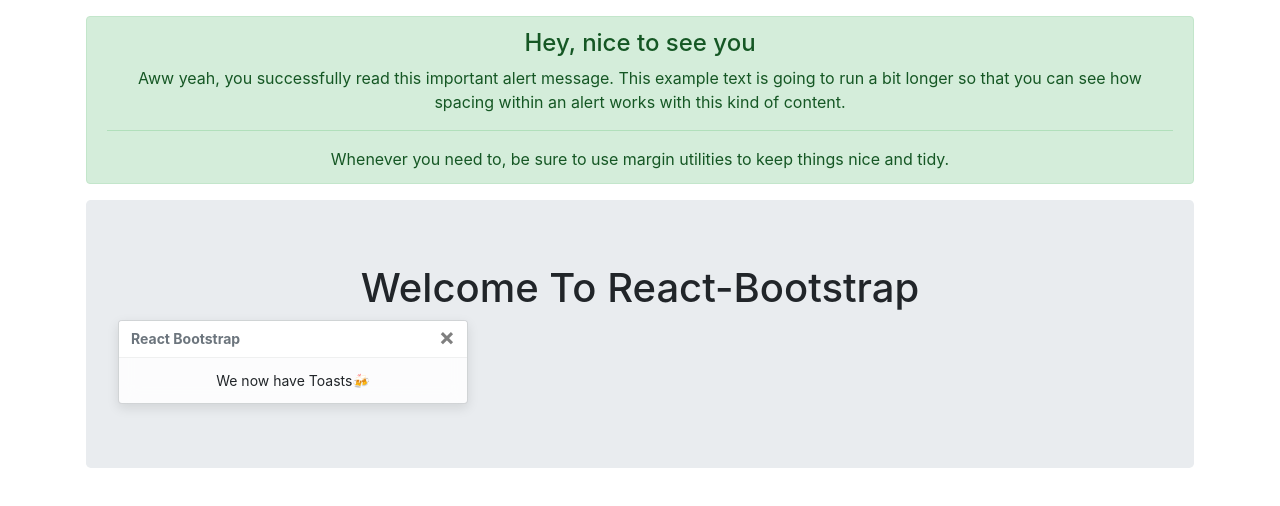
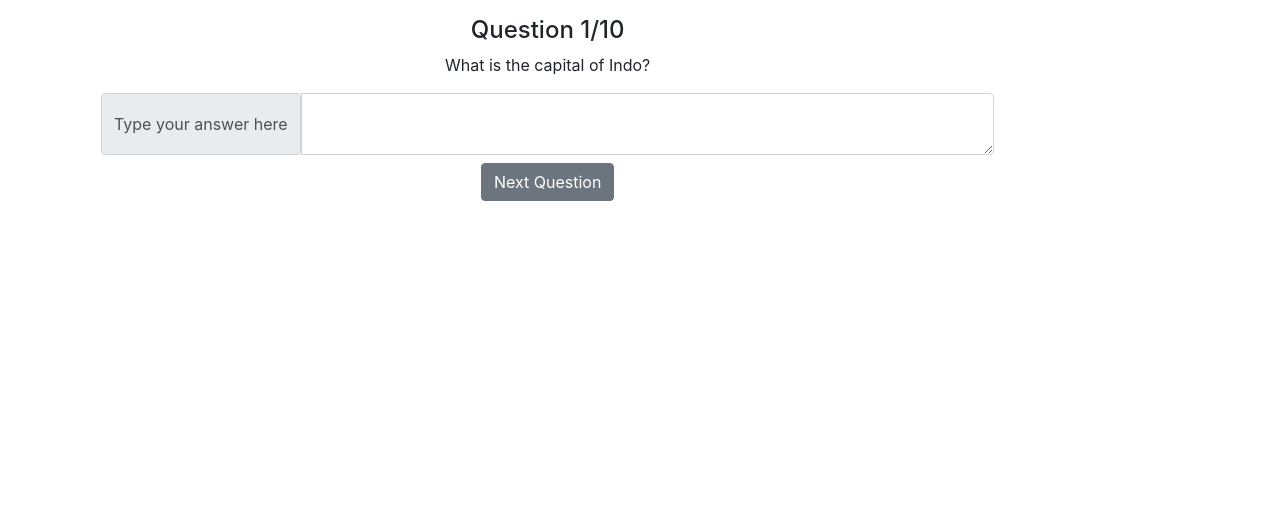
Before and after one commit to danikrisdayadi/lifehack2021, a React (Create React App) app in the folder client/: page / in a window 1280 px wide. Shown: the top 506 px of the page. Built offline with nearby package versions, Linux system fonts and the light colour scheme.

Commit message:
Create assignment component

```diff
--- a/client/src/App.js
+++ b/client/src/App.js
@@ -5,6 +5,8 @@
 import Container from 'react-bootstrap/Container';
 import Button from 'react-bootstrap/Button';
 import Alert from 'react-bootstrap/Alert';
+import LeaderBoard from './components/leaderboard'
+import Assignment from './components/assignment';
 
 import './App.css';
 
@@ -29,7 +31,7 @@
 const App = () => (
     <div className="App">
         <Container className="p-3">
-            <Alert variant="success">
+            {/* <Alert variant="success">
                 <Alert.Heading>Hey, nice to see you</Alert.Heading>
                 <p>
                     Aww yeah, you successfully read this important alert
@@ -52,6 +54,8 @@
                     </span>
                 </ExampleToast>
             </Jumbotron>
+            <LeaderBoard></LeaderBoard> */}
+            <Assignment></Assignment>
         </Container>
     </div>
 );
--- /dev/null
+++ b/client/src/components/assignment.jsx
@@ -0,0 +1,39 @@
+import React from 'react';
+import InputGroup from 'react-bootstrap/InputGroup';
+import FormControl from 'react-bootstrap/FormControl';
+import Button from 'react-bootstrap/Button';
+
+class QuizQuestion extends React.Component {
+    constructor(props) {
+        super(props);
+        this.state = {
+            showButton: true
+        }
+    }
+
+    render() {
+        return (
+            <div className="container">
+                <div className="row">
+                    <div className="col-lg-10 col-lg-offset-1">
+                        <div id="question">
+                            <h4>Question {/*todo*/}1/10{/*todo*/}</h4>
+                            <p>What is the capital of Indo?{/*tofillquestion*/}</p>
+                        </div>
+                        <div>
+                            <InputGroup>
+                            <InputGroup.Text>Type your answer here</InputGroup.Text>
+                            <FormControl as="textarea" aria-label="With textarea" />
+                        </InputGroup>
+                        </div>
+                        <div id="quizButton" className="mt-2">
+                            <Button variant="secondary" onClick="/*TODO*/">Next Question</Button>
+                        </div>
+                    </div>
+                </div>
+            </div>
+        );
+    }
+};
+
+export default QuizQuestion;
--- /dev/null
+++ b/client/src/components/leaderboard.jsx
@@ -0,0 +1,9 @@
+import React from "react";
+
+const LeaderBoard = () => {
+    return (
+        <p>Leaderboard</p>
+    );
+};
+
+export default LeaderBoard;
```
